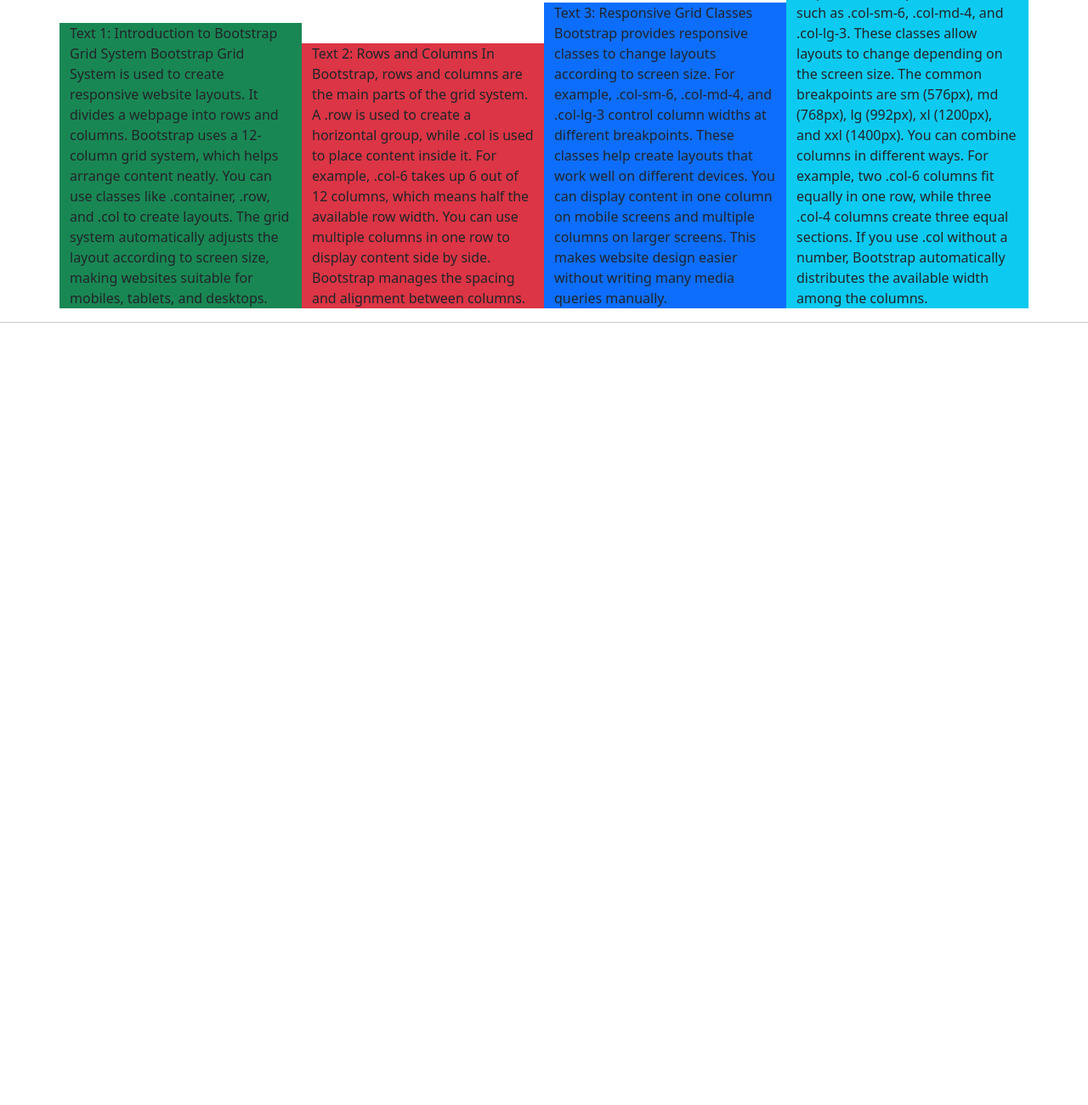
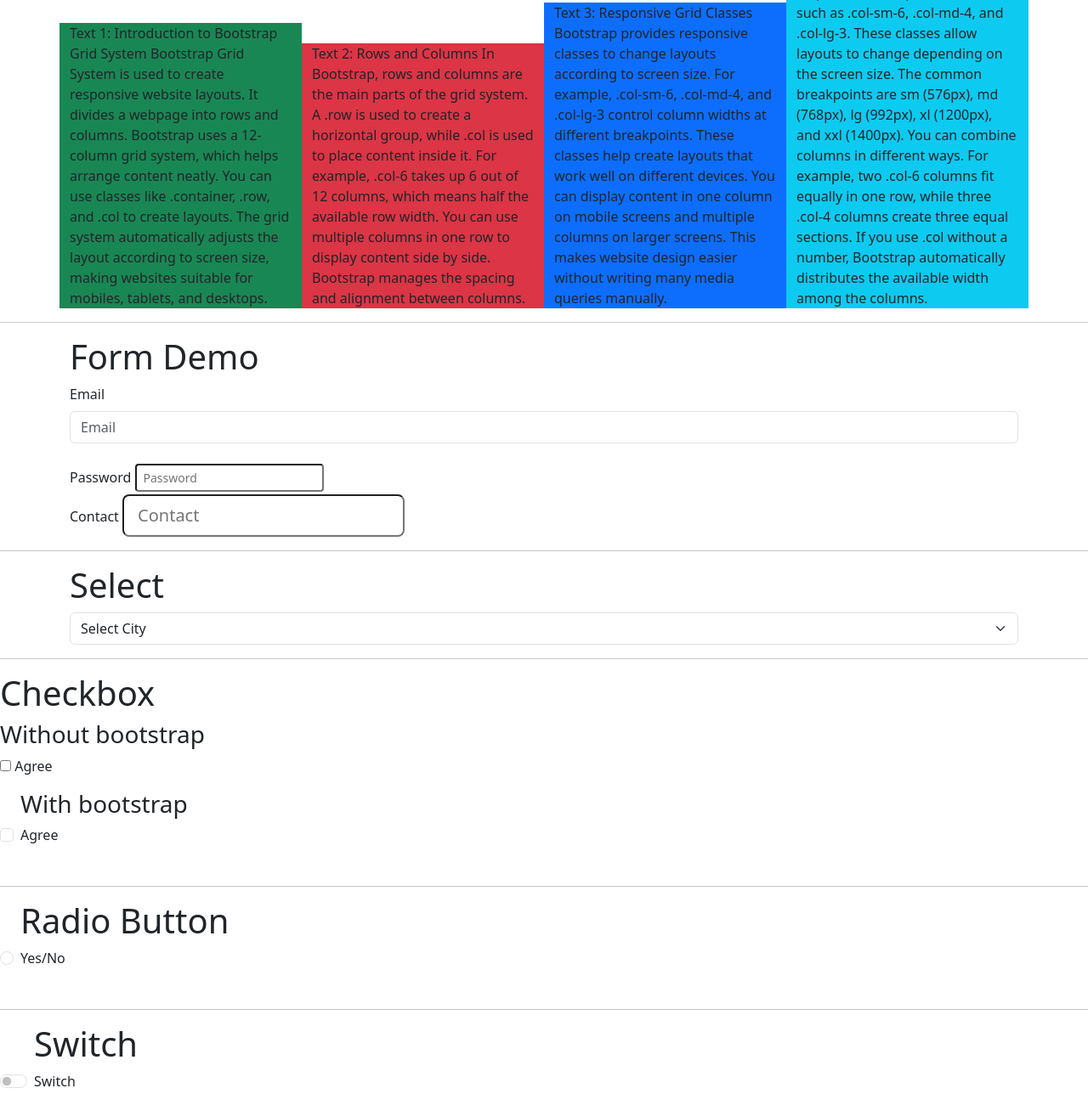
Before and after one commit to PrinceJ18/Bootstrap-CSS, a website: page index.html in a window 1280 px wide. Shown: the part 1691-2992 px from the top of the page at 85% size. Before the commit the page ends 2087 px from the top, so only its background shows below. Drawn offline with nearby package versions, Linux system fonts and the light colour scheme.

Commit message:
bootstrap checkbox and types

```diff
--- a/index.html
+++ b/index.html
@@ -128,7 +128,7 @@
             <div class="col bg-info">normal equal column as no size class</div>
             <div class="col bg-warning">normal equal column as no size class</div>
         </div>
-<br>
+        <br>
 
         <div class="row align-items-end">
             <div class="col bg-success">Text 1: Introduction to Bootstrap Grid System
@@ -168,7 +168,68 @@
         </div>
     </div>
     <hr>
+    <!-- ------------------------------------------------------------- -->
+    <div class="container">
+        <h1>Form Demo</h1>
+        <form class="mb-3">
+            <!-- mb-3 : margin bottom 3 -->
+            <label for="email" class="form-label">Email</label>
+            <input type="text" placeholder="Email" id="email" class="form-control">
+            <br>
+            <label for="password" class="form-label">Password</label>
+            <input type="password" placeholder="Password" id="password" class="form-control-sm">
+            <br>
+            <label for="contact" class="form-label">Contact</label>
+            <input type="text" placeholder="Contact" id="contact" class="form-control-lg">
+        </form>
+    </div>
+    <!-- --------------------------------------------------------- -->
+    <hr>
 
+    <div class="container mb-3">
+        <h1>Select</h1>
+        <select class="form-select">
+            <option selected>Select City</option>
+            <option value="1">Indore</option>
+            <option value="2">Pune</option>
+            <option value="3">Ahmedabad</option>
+        </select>
+    </div>
+    <hr>
+
+    <!-- ---------------------------------------------------- -->
+    <h1>Checkbox</h1>
+    <div class="normal mb-3">
+        <h3>Without bootstrap</h3>
+        <input type="checkbox" id="agree" />
+        <label for="agree">Agree</label>
+    </div>
+
+
+    <div class="form-check mb-5">
+        <h3>With bootstrap</h3>
+        <input type="checkbox" class="form-check-input" id="agreebs" />
+        <label class="form-check-label" for="agreebs">Agree</label>
+    </div>
+    <!-- ----------------------- -->
+    <hr>
+    <!-- ---------------------------------------------------- -->
+
+
+    <div class="form-check mb-5">
+        <h1>Radio Button</h1>
+        <input type="radio" class="form-check-input" id="radiobs" />
+        <label class="form-check-label" for="radiobs">Yes/No</label>
+    </div>
+    <!-- ----------------------- -->
+    <hr>
+    <!-- ---------------------------------------------------- -->
+    <div class="form-check form-switch mb-3">
+        <h1>Switch</h1>
+        <input class="form-check-input" type="checkbox" role="switch" id="flexSwitch">
+        <label class="form-check-label" for="flexswitch">Switch</label>
+    </div>
+    <!-- ---------------------------------------------------- -->
     <script src="https://cdn.jsdelivr.net/npm/bootstrap@5.3.3/dist/js/bootstrap.bundle.min.js"></script>
 </body>
 
```
